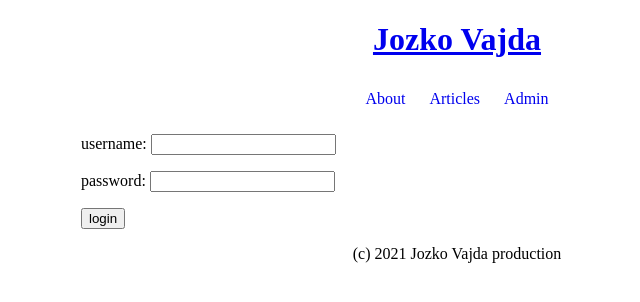
After one commit to pupan007/flask_project, a Flask app: page /login/ in a window 1280 px wide. The commit adds this page. Shown: the top 302 px of the page, without its empty margins (183-823 px from the left). Run offline with Flask 2, Linux system fonts and the light colour scheme.

Commit message:
added login form and session managment

```diff
--- a/mdblog/app.py
+++ b/mdblog/app.py
@@ -1,8 +1,13 @@
 from flask import Flask
 from flask import render_template
 from .database import articles
+from flask import request
+from flask import redirect
+from flask import url_for
+from flask import session
 
 flask_app = Flask(__name__)
+flask_app.secret_key = b'N\x01U\x02\x9d\x9b\xd0{;\xbf\x13\xd1b\x97\x91\xbe\xf9M\x06\xa6\xf4\xaey\\'
 
 @flask_app.route("/")
 def view_welcome_page():
@@ -15,6 +20,8 @@ def view_about():
 
 @flask_app.route("/admin/")
 def view_admin():
+    if "logged" not in session:
+        return redirect(url_for("view_login"))
     return render_template("admin.jinja")
 
 @flask_app.route("/articles/")
@@ -27,3 +34,23 @@ def view_article(art_id):
     if article:
         return render_template("article.jinja", article=article)
     return render_template("article_not_found.jinja", art_id=art_id)
+
+@flask_app.route("/login/", methods=["POST"])
+def login_user():
+    username = request.form["username"]
+    password = request.form["password"]
+    if username == "admin" and password == "admin":
+        session["logged"] = True
+        return redirect(url_for("view_admin"))
+    else:
+        return redirect(url_for("view_login"))
+
+
+@flask_app.route("/login/", methods=["GET"])
+def view_login():
+    return render_template("login.jinja")
+
+@flask_app.route("/logout/", methods=["POST"])
+def logout_user():
+    session.pop("logged")
+    return redirect(url_for("view_welcome_page"))
--- a/mdblog/static/css/main.css
+++ b/mdblog/static/css/main.css
@@ -22,6 +22,10 @@ header {
     padding: 10px;
     text-decoration: none;
 }
+.nav form {
+    display: inline-block;
+    padding: 10px;
+}
 
 footer {
     text-align: center;
--- a/mdblog/templates/_nav.jinja
+++ b/mdblog/templates/_nav.jinja
@@ -3,5 +3,12 @@
             <li><a href= "{{url_for("view_about")}}">About</a></li>
             <li><a href= "{{url_for("view_articles")}}">Articles</a></li>
             <li><a href= "{{url_for("view_admin")}}">Admin</a></li>
+            {%if "logged" in session %}
+                <li>
+                    <form action = "{{url_for("logout_user")}}" method = "post">
+                        <input type = "submit" value = "logout">
+                    </form>
+                </li>
+            {% endif %}
         </ul>
     </nav>
--- /dev/null
+++ b/mdblog/templates/login.jinja
@@ -0,0 +1,16 @@
+{%extends "_main.jinja"%}}
+
+{%block title%} Login {% endblock%}
+
+{%block main%}
+<form action = "{{url_for("login_user")}}" method ="post">
+    <p>
+        <label> username:</label>
+        <input type = "text" name = "username">
+    </p>
+    <p>
+        <label> password: </label>
+        <input type = "password", name = "password">
+    </p>
+    <input type = "submit" value = "login">
+ {% endblock %}
```
